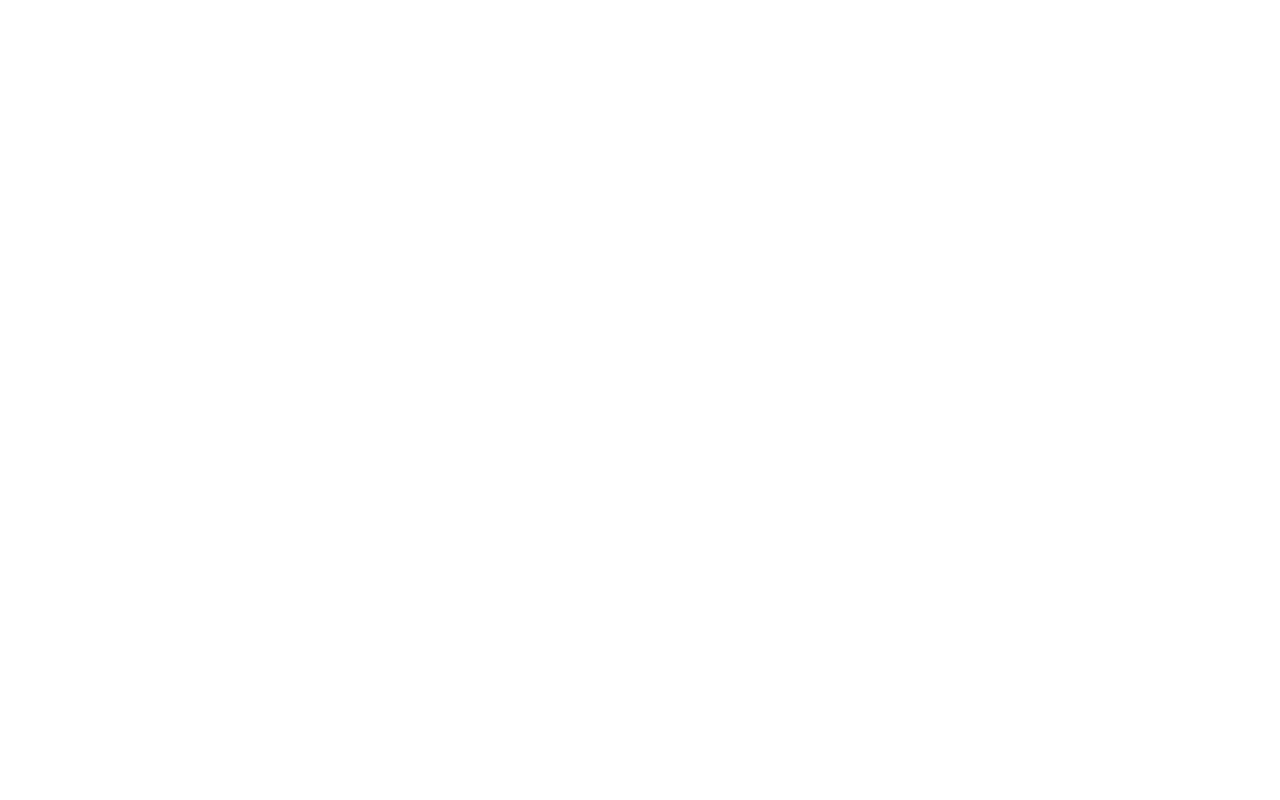
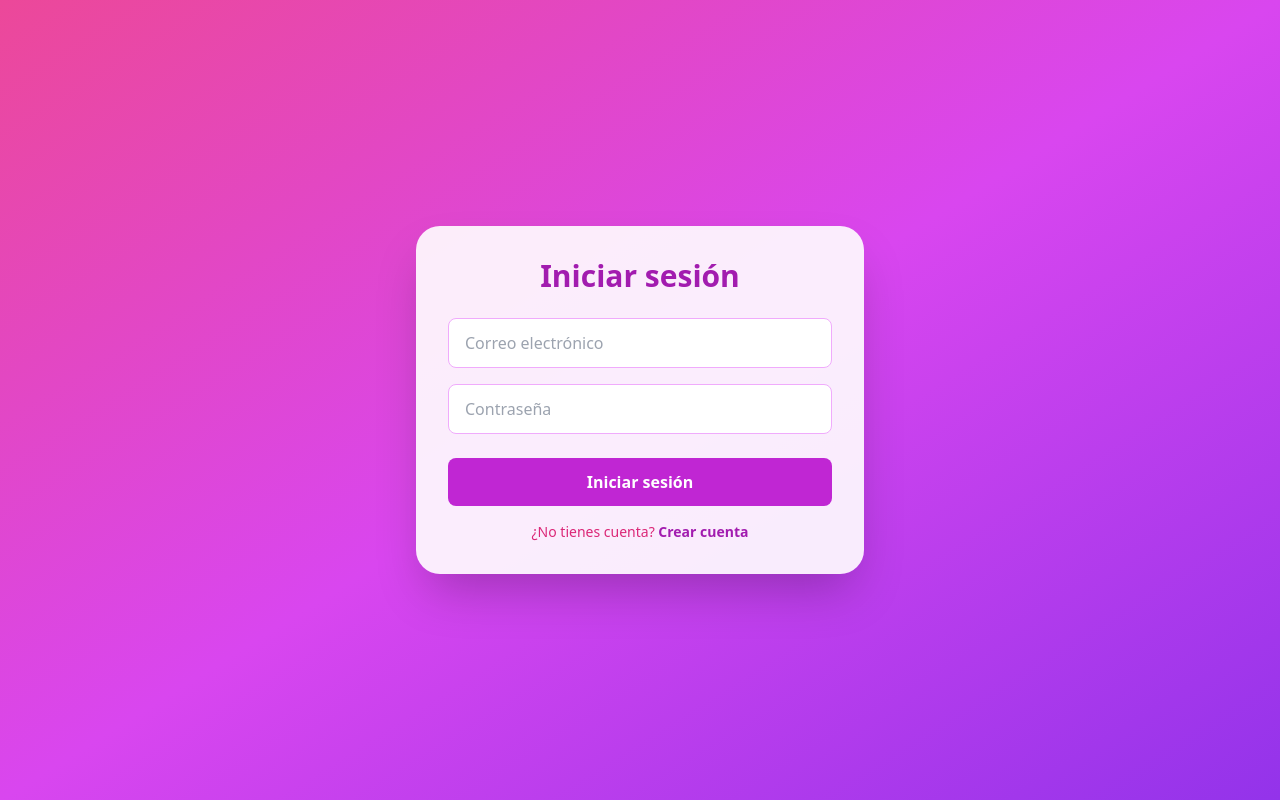
Before and after one commit to gabarhdz/sistema-idiomas, a website: page public/login.html in a window 1280 px wide. Drawn offline with nearby package versions, Linux system fonts and the light colour scheme.

Commit message:
set signup in frontend

```diff
--- a/public/login.html
+++ b/public/login.html
@@ -1,11 +1,34 @@
 <!DOCTYPE html>
 <html lang="en">
+
 <head>
     <meta charset="UTF-8">
     <meta name="viewport" content="width=device-width, initial-scale=1.0">
-    <title>Document</title>
+    <title>Iniciar sesión - Luodingo</title>
+    <script src="https://cdn.tailwindcss.com"></script>
 </head>
-<body>
 
+<body
+    class="bg-gradient-to-br from-pink-500 via-fuchsia-500 to-purple-600 min-h-screen flex items-center justify-center">
+    <div class="bg-white bg-opacity-90 rounded-3xl shadow-2xl p-8 max-w-md w-full">
+        <h2 class="text-3xl font-bold text-fuchsia-700 mb-6 text-center">Iniciar sesión</h2>
+        <form class="flex flex-col gap-4">
+            <input type="email" name="email" placeholder="Correo electrónico"
+                class="px-4 py-3 rounded-lg border border-fuchsia-300 focus:outline-none focus:ring-2 focus:ring-fuchsia-500"
+                required>
+            <input type="password" name="password" placeholder="Contraseña"
+                class="px-4 py-3 rounded-lg border border-fuchsia-300 focus:outline-none focus:ring-2 focus:ring-fuchsia-500"
+                required>
+            <button type="submit"
+                class="bg-fuchsia-600 hover:bg-fuchsia-700 text-white font-bold py-3 rounded-lg transition duration-200 mt-2">
+                Iniciar sesión
+            </button>
+        </form>
+        <p class="text-center text-sm text-pink-600 mt-4">
+            ¿No tienes cuenta?
+            <a href="signup.html" class="text-fuchsia-700 font-semibold hover:underline">Crear cuenta</a>
+        </p>
+    </div>
 </body>
+
 </html>
```
Also changed, not shown: public/signup.html (+31 -1 lines).
